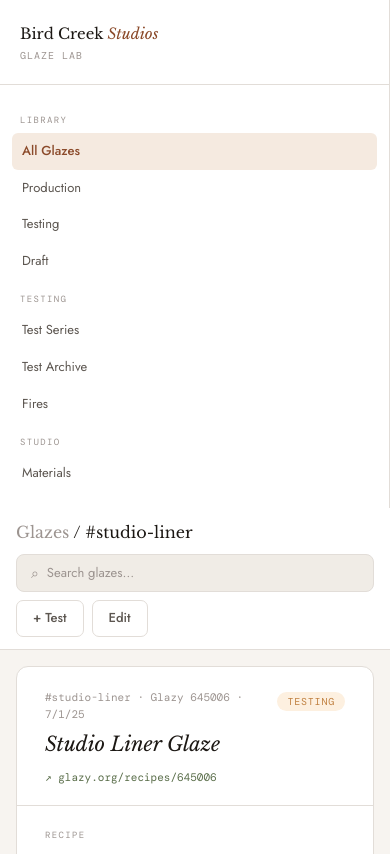
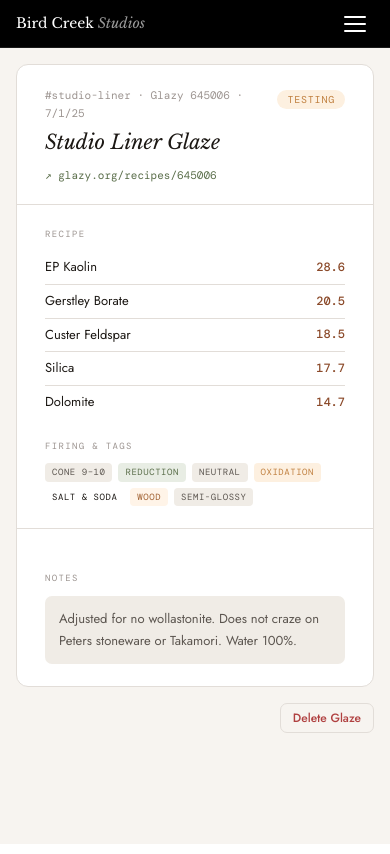
Before and after one commit to LydWil43/glazelab, a Flask app: page /glazes/1 in a window 390 px wide. Shown: the top 854 px of the page. Run offline with Flask 3, Linux system fonts and the light colour scheme; data comes from the database, SQL or seed files in the repository; data that the repository does not hold is empty; some web fonts are replaced.

Commit message:
Black topbar, mobile hamburger nav collapsing by category
Co-Authored-By: Claude Sonnet 4.6 <noreply@anthropic.com>

```diff
--- a/static/css/style.css
+++ b/static/css/style.css
@@ -100,8 +100,8 @@ a { color: inherit; text-decoration: none; }
 
 /* ─── TOPBAR ─── */
 .topbar {
-  background: var(--surface);
-  border-bottom: 1px solid var(--border);
+  background: #000;
+  border-bottom: none;
   padding: 0 28px;
   height: 56px;
   display: flex;
@@ -116,9 +116,14 @@ a { color: inherit; text-decoration: none; }
   font-size: 16px;
   font-weight: 400;
   flex: 1;
+  color: #fff;
 }
-.breadcrumb { color: var(--text-muted); }
-.breadcrumb:hover { color: var(--clay); }
+.topbar .btn { border-color: rgba(255,255,255,0.3); color: #fff; }
+.topbar .btn:hover { background: rgba(255,255,255,0.1); }
+.topbar .btn-primary { background: var(--clay); border-color: var(--clay); color: #fff; }
+.topbar .btn-danger { background: var(--red); border-color: var(--red); color: #fff; }
+.breadcrumb { color: rgba(255,255,255,0.5); }
+.breadcrumb:hover { color: #fff; }
 
 .search-bar {
   display: flex;
@@ -453,16 +458,87 @@ a { color: inherit; text-decoration: none; }
 .empty-state a { color: var(--clay); }
 .empty-state a:hover { text-decoration: underline; }
 
+/* ─── HAMBURGER BUTTON ─── */
+.nav-toggle {
+  display: none;
+  background: none;
+  border: none;
+  cursor: pointer;
+  padding: 4px 8px;
+  flex-direction: column;
+  gap: 5px;
+}
+.nav-toggle span {
+  display: block;
+  width: 22px;
+  height: 2px;
+  background: #fff;
+  border-radius: 2px;
+}
+
 /* ─── MOBILE ─── */
 @media (max-width: 768px) {
-  .sidebar { width: 100%; height: auto; position: relative; }
+  .app { flex-direction: column; }
   .main { margin-left: 0; }
-  .app { flex-direction: column; }
+
+  /* Sidebar becomes a black topbar strip */
+  .sidebar {
+    width: 100%;
+    height: auto;
+    position: sticky;
+    top: 0;
+    z-index: 200;
+    background: #000;
+    border-right: none;
+    border-bottom: 1px solid rgba(255,255,255,0.1);
+    flex-direction: row;
+    align-items: center;
+    justify-content: space-between;
+    padding: 0 16px;
+    min-height: 48px;
+    overflow: visible;
+  }
+  .sidebar-brand {
+    padding: 0;
+    border-bottom: none;
+  }
+  .sidebar-brand h1 { font-size: 14px; color: #fff; }
+  .sidebar-brand .sub { display: none; }
+  .sidebar-brand h1 em { color: rgba(255,255,255,0.6); }
+
+  .nav-toggle { display: flex; }
+
+  /* Nav collapses by default */
+  .sidebar-nav {
+    display: none;
+    position: absolute;
+    top: 48px;
+    left: 0;
+    right: 0;
+    background: #111;
+    padding: 8px 0 16px;
+    border-bottom: 1px solid rgba(255,255,255,0.1);
+    z-index: 200;
+  }
+  .sidebar-nav.open { display: block; }
+
+  .nav-section-label {
+    color: rgba(255,255,255,0.4);
+    padding: 12px 20px 4px;
+  }
+  .nav-item {
+    color: rgba(255,255,255,0.85);
+    padding: 10px 20px;
+    border-radius: 0;
+  }
+  .nav-item:hover { background: rgba(255,255,255,0.08); color: #fff; }
+  .nav-item.active { background: rgba(255,255,255,0.12); color: #fff; }
+
+  /* Hide the normal topbar on mobile since sidebar acts as header */
+  .topbar { display: none; }
+
   .detail-body { grid-template-columns: 1fr; }
   .detail-col:first-child { border-right: none; border-bottom: 1px solid var(--border); }
   .form-row { grid-template-columns: 1fr; }
-  .topbar { padding: 12px 16px; flex-wrap: wrap; height: auto; gap: 8px; }
-  .topbar-title { flex: none; width: 100%; }
-  .search-bar { width: 100%; }
   .content { padding: 16px; }
 }
--- a/templates/base.html
+++ b/templates/base.html
@@ -15,7 +15,10 @@
       <h1>Bird Creek <em>Studios</em></h1>
       <div class="sub">Glaze Lab</div>
     </div>
-    <nav class="sidebar-nav">
+    <button class="nav-toggle" onclick="document.getElementById('sidebar-nav').classList.toggle('open')" aria-label="Menu">
+      <span></span><span></span><span></span>
+    </button>
+    <nav class="sidebar-nav" id="sidebar-nav">
       <div class="nav-section-label">Library</div>
       <a class="nav-item {% if request.endpoint in ['index','glazes','glaze_detail'] %}active{% endif %}" href="{{ url_for('glazes') }}">
         All Glazes
```
